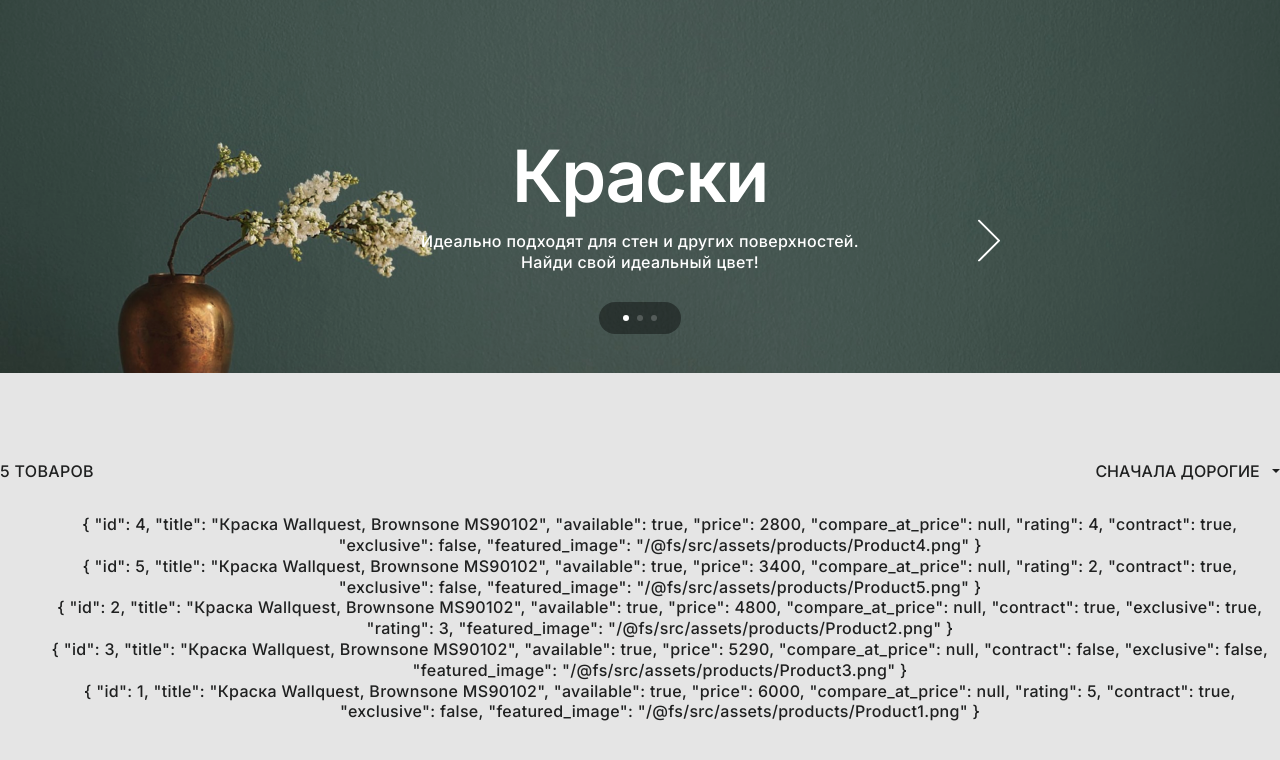
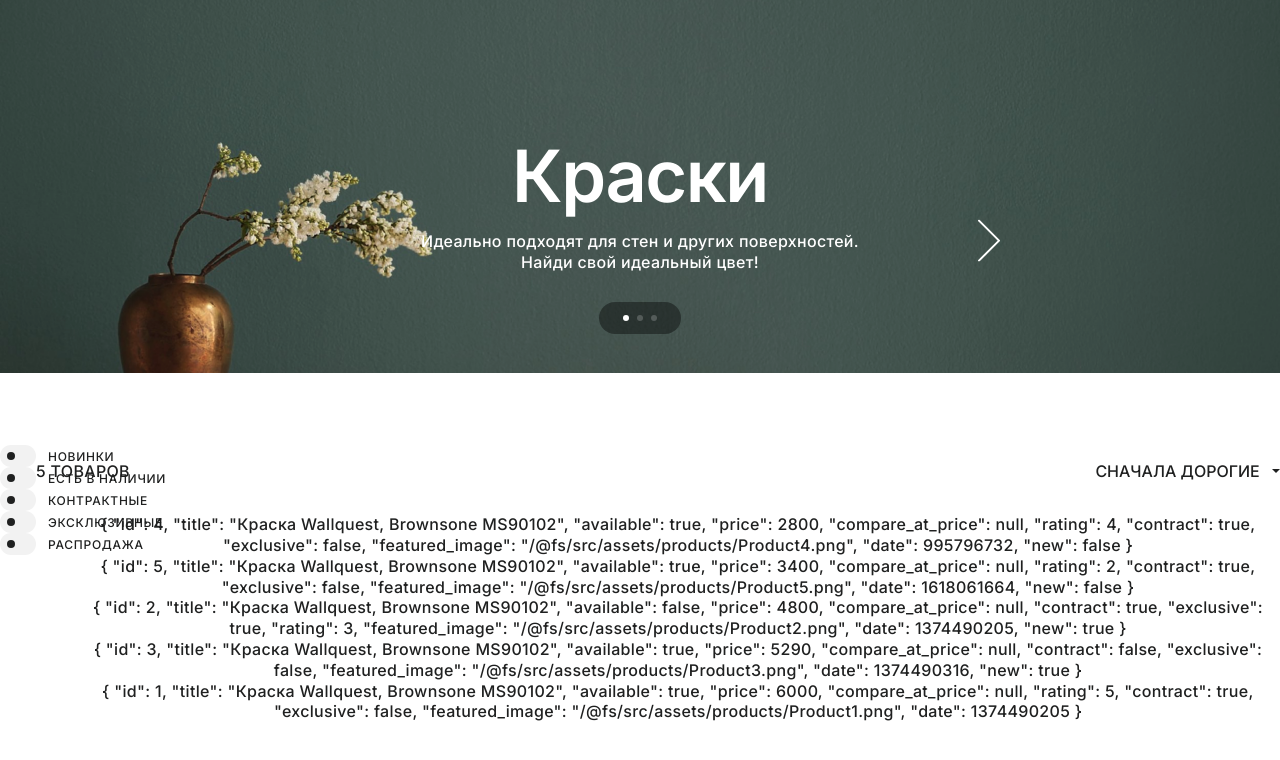
Before and after one commit to NataliaKalacheva/colors-shop, a Vue app: page / in a window 1280 px wide. Shown: the top 760 px of the page. Built offline with nearby package versions, Linux system fonts and the light colour scheme.

Commit message:
filter by key

```diff
--- a/src/components/collection/CollectionList.vue
+++ b/src/components/collection/CollectionList.vue
@@ -6,8 +6,22 @@
         <CollectionSorting @sort="sortProducts" />
       </div>
 
-      <ul>
-        <template v-for="product in sortedProducts">
+      <div class="collection__sidebar">
+        <Switcher val="new" v-model="checkedFilters">Новинки</Switcher>
+        <Switcher val="available" v-model="checkedFilters"
+          >Есть в наличии</Switcher
+        >
+        <Switcher val="contract" v-model="checkedFilters">Контрактные</Switcher>
+        <Switcher val="exclusive" v-model="checkedFilters"
+          >Эксклюзивные</Switcher
+        >
+        <Switcher val="compare_at_price" v-model="checkedFilters"
+          >Распродажа</Switcher
+        >
+      </div>
+
+      <ul class="collection__list">
+        <template v-for="product in filteredProducts">
           <ProductItem :key="product.id" :product="product" />
         </template>
       </ul>
@@ -20,6 +34,7 @@
 </template>
 
 <script>
+import Switcher from "@/components/common/Switcher.vue";
 import CollectionSorting from "@/components/collection/CollectionSorting.vue";
 import ProductItem from "@/components/product/ProductItem";
 import { mapGetters } from "vuex";
@@ -29,12 +44,13 @@ export default {
   components: {
     CollectionSorting,
     ProductItem,
+    Switcher,
   },
   data: () => ({
-    filteredBy: "",
     sortedBy: "price-desc",
     reverse: false,
     key: "price",
+    checkedFilters: [],
   }),
   computed: {
     ...mapGetters("collection", ["collectionProducts", "totalProducts"]),
@@ -47,8 +63,6 @@ export default {
         : `${this.totalProducts} товаров`;
     },
     sortedProducts() {
-      console.log("sorting by " + this.key);
-
       return [...this.collectionProducts].sort((a, b) => {
         let modifier = this.reverse ? -1 : 1;
 
@@ -58,27 +72,45 @@ export default {
         return 0;
       });
     },
+    filteredProducts() {
+      let currentProducts = [...this.sortedProducts];
+
+      if (!this.checkedFilters.length) {
+        return currentProducts;
+      }
+
+      this.checkedFilters.forEach((filterKey) => {
+        console.log("I am filtering by " + filterKey);
+        currentProducts = this.filterProductsByKey(currentProducts, filterKey);
+      });
+      return currentProducts;
+    },
   },
   methods: {
     sortProducts(value) {
       this.sortedBy = value;
-      console.log(value);
 
       switch (value) {
         case "price-desc":
+          this.key = "price";
+          this.reverse = true;
+          break;
         case "price-asc":
           this.key = "price";
+          this.reverse = false;
           break;
         case "popular":
           this.key = "rating";
+          this.reverse = true;
           break;
         case "new":
           this.key = "date";
+          this.reverse = false;
           break;
-        default:
-          this.key = "price";
       }
-      console.log(this.key);
+    },
+    filterProductsByKey(products, key) {
+      return products.filter((product) => product[key]);
     },
   },
 };
@@ -86,11 +118,26 @@ export default {
 
 <style lang="scss" scoped>
 .collection {
+  display: grid;
+  grid-template:
+    "a b b"
+    "a c c"
+    "a c c";
+
   &__top-bar {
+    grid-area: b;
     display: flex;
     justify-content: space-between;
     align-items: center;
     text-transform: uppercase;
   }
+
+  &__sidebar {
+    grid-area: a;
+  }
+
+  &__list {
+    grid-area: c;
+  }
 }
 </style>
--- /dev/null
+++ b/src/components/common/Switcher.vue
@@ -0,0 +1,101 @@
+<template>
+  <label class="switcher">
+    <span class="switcher__label"><slot /></span>
+    <input
+      type="checkbox"
+      class="switcher__input"
+      :value="val"
+      v-model="checked"
+      @change="onChange"
+    />
+    <span class="switcher__slider"></span>
+  </label>
+</template>
+
+<script>
+export default {
+  name: "Switcher",
+  props: ["value", "val"],
+  data() {
+    return {
+      checkedProxy: false,
+    };
+  },
+  computed: {
+    checked: {
+      get() {
+        return this.value;
+      },
+      set(val) {
+        this.checkedProxy = val;
+      },
+    },
+  },
+  methods: {
+    onChange() {
+      this.$emit("input", this.checkedProxy);
+    },
+  },
+};
+</script>
+
+<style lang="scss" scoped>
+.switcher {
+  position: relative;
+  display: block;
+  width: 36px;
+  height: 22px;
+
+  &__label {
+    display: inline-block;
+    padding-left: 48px;
+    font-size: 12px;
+    line-height: 1;
+    letter-spacing: 0.06em;
+    text-transform: uppercase;
+    white-space: nowrap;
+  }
+
+  &__input {
+    opacity: 0;
+    width: 0;
+    height: 0;
+
+    &:checked + .switcher__slider {
+      background-color: $color-green;
+    }
+
+    &:checked + .switcher__slider:before {
+      -webkit-transform: translateX(14px);
+      -ms-transform: translateX(14px);
+      transform: translateX(14px);
+    }
+  }
+
+  &__slider {
+    position: absolute;
+    cursor: pointer;
+    top: 0;
+    left: 0;
+    right: 0;
+    bottom: 0;
+    background-color: $color-milk;
+    -webkit-transition: 0.4s;
+    transition: 0.4s;
+    border-radius: 40px;
+  }
+
+  &__slider::before {
+    position: absolute;
+    content: "";
+    height: 8px;
+    width: 8px;
+    left: 7px;
+    bottom: 7px;
+    background-color: $color-text;
+    -webkit-transition: 0.4s;
+    transition: 0.4s;
+    border-radius: 50%;
+  }
+}
+</style>
--- a/src/store/modules/collection.js
+++ b/src/store/modules/collection.js
@@ -12,17 +12,20 @@ const collectionStore = {
         contract: true,
         exclusive: false,
         featured_image: require("@/assets/products/Product1.png"),
+        date: 1374490205,
       },
       {
         id: 2,
         title: "Краска Wallquest, Brownsone MS90102",
-        available: true,
+        available: false,
         price: 4800,
         compare_at_price: null,
         contract: true,
         exclusive: true,
         rating: 3,
         featured_image: require("@/assets/products/Product2.png"),
+        date: 1374490205,
+        new: true,
       },
       {
         id: 3,
@@ -33,6 +36,8 @@ const collectionStore = {
         contract: false,
         exclusive: false,
         featured_image: require("@/assets/products/Product3.png"),
+        date: 1374490316,
+        new: true,
       },
       {
         id: 4,
@@ -44,6 +49,8 @@ const collectionStore = {
         contract: true,
         exclusive: false,
         featured_image: require("@/assets/products/Product4.png"),
+        date: 995796732,
+        new: false,
       },
       {
         id: 5,
@@ -55,6 +62,8 @@ const collectionStore = {
         contract: true,
         exclusive: false,
         featured_image: require("@/assets/products/Product5.png"),
+        date: 1618061664,
+        new: false,
       },
     ],
   },
--- a/src/styles/_base.scss
+++ b/src/styles/_base.scss
@@ -3,7 +3,7 @@
 body {
   margin: 0 0;
   color: $color-text;
-  background: $color-bg;
+  background: $color-white;
   font-family: 'Inter', Arial, sans-serif;
   -webkit-font-smoothing: antialiased;
   -moz-osx-font-smoothing: grayscale;
--- a/src/styles/_variables.scss
+++ b/src/styles/_variables.scss
@@ -1,6 +1,6 @@
 $color-white: #FFFFFF;
 $color-text: #1F2020;
-$color-bg: #E5E5E5;
+$color-milk: #F2F2F2;
 $color-green: #7BB899;
 
 $container-padding: 64px;
```
